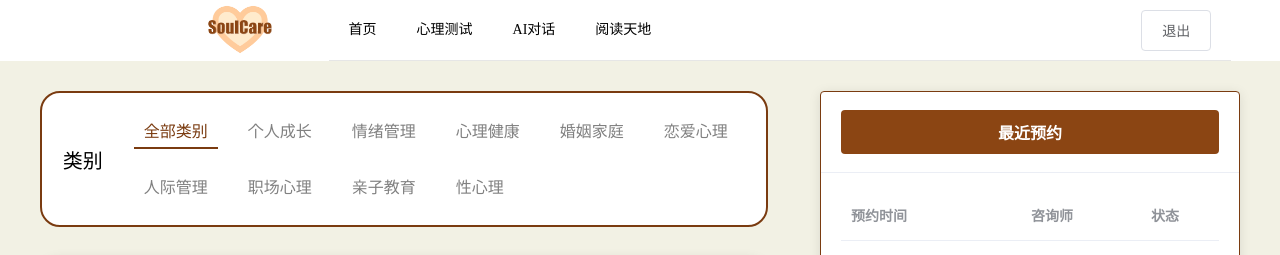
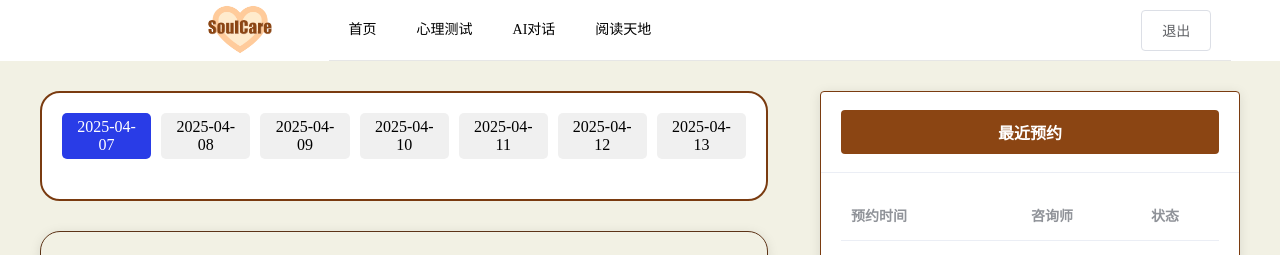
Before and after one commit to aayc123/XinYanHui-frontend, a Vue app: page / in a window 1280 px wide. Shown: the top 255 px of the page. Built offline with nearby package versions, Linux system fonts and the light colour scheme; no server answers.

Commit message:
commit 2

```diff
--- a/src/components/Sidebar.vue
+++ b/src/components/Sidebar.vue
@@ -22,7 +22,7 @@
     },
     methods: {
       handleSelect(index) {
-        this.$router.push({ path: `/consultantHome/${index}` });
+        this.$router.push({ path: `/userHome/${index}` });
       }
     }
   };
--- a/src/router/index.js
+++ b/src/router/index.js
@@ -25,9 +25,9 @@ const routes=[
         ]
     },
     {
-        path: "/consultantHome",
+        path: "/userHome",
         name: "Personal",
-        component: () => import("../views/consultantHome.vue"), // 加载主组件
+        component: () => import("../views/userHome.vue"), // 加载主组件
         children: [
           {
             path: 'schedule', // 我的咨询
--- a/src/views/Login.vue
+++ b/src/views/Login.vue
@@ -306,7 +306,7 @@ export default {
                             localStorage.setItem('userId', userId);
                             localStorage.setItem('username', username);
                             console.log('Username:',user.username);
-                            alert(user.username);
+                            //alert(user.username);
                             // 跳转到首页
                             this.$router.push('/');
                         }
--- a/src/views/main/Home.vue
+++ b/src/views/main/Home.vue
@@ -4,24 +4,19 @@
       <div class="conseler">
         <!-- 类别选择区域 -->
         <div class="category-selector">
-          <span class="label">类别</span>
-          <ul class="selected-list">
-            <li
-            v-for="(item, index) in categories"
-            :key="index"
-            @click="handleCommand(item.command)"
-            :class="{ 'active': item.active }"
-            >
-              <a :href="item.href">{{ item.label }}</a>
-            </li>
-          </ul>
+          <div class="date-selector">
+            <span v-for="date in dateOptions" :key="date" @click="onDateClick(date)"
+                  :class="['date-item', { 'selected': selectedDate === date }]"
+                  style="cursor:pointer;">
+                {{ date }}
+            </span>
+        </div>
         </div>
         <el-card class="Consultant">
         <div>
           <h2 style="text-align: left; margin-top: 0px;">在线咨询师列表</h2>
           <p style="text-align: left; color: grey;">点击咨询师头像查看详情</p>
         </div>
-
           <el-row :gutter="20">
             <el-col :span="12" v-for="consultant in consultants" :key="consultant.consultantId"
             @click.native="goToConsultant(consultant.consultantId, consultant.name)">
@@ -117,35 +112,40 @@ export default {
   data() {
     return {
       userId: localStorage.getItem('userId'),
+      selectedDate: '', // 当前选中的日期
+      dateOptions: [], // 七天的日期列表
       consultants: [],
       tableData: [],
       filters: {
         startDate: null,
         endDate: null,
         status: null
-      },
-      categories: [
-        { label: '全部类别', command: 'a', active: true },
-        { label: '个人成长', command: 'b', active: false},
-        { label: '情绪管理', command: 'c', active: false},
-        { label: '心理健康', command: 'd', active: false },
-        { label: '婚姻家庭', command: 'e',active: false },
-        { label: '恋爱心理', command: 'f',active: false  },
-        { label: '人际管理', command: 'g',active: false },
-        { label: '职场心理', command: 'h',active: false },
-        { label: '亲子教育', command: 'i', active: false},
-        { label: '性心理', command: 'j', active: false }
-      ]
+      }
     };
   },
   mounted() {
-    this.fetchConsultants();
+    this.generateDateOptions();
+    this.selectedDate = this.dateOptions[0];
+    this.fetchConsultants(this.dateOptions[0]);
     this.fetchAppointments();
   },
   methods: {
-    async fetchConsultants() {
+    async generateDateOptions() {
+
+      const today = new Date(); // 固定为题目中的日期
+      for (let i = 0; i < 7; i++) {
+          const date = new Date(today);
+          date.setDate(today.getDate() + i);
+
+          this.dateOptions.push(this.formatDate(date));
+      }
+      //alert('Generated dateOptions:', this.dateOptions);
+    },
+    async fetchConsultants(availableDate) {
       try {
-        this.$axios.get('/user/consultantlist').then(res => {
+        this.$axios.get('/user/consultantlist',{
+        params:{availableDate:availableDate},
+        }).then(res => {
           if (res.data.code === "1") { // 根据你的后端接口实际结构调整
             this.consultants = res.data.data
           } else {
@@ -159,16 +159,16 @@ export default {
     },
     async fetchAppointments() {
       try {
+        //alert(this.userId);
         this.$axios.get('/user/appointments', {
           params:{userId:parseInt(this.userId, 10)},
           }).then(response=>{
           if (response.data.code !== "1") {
-            alert('获取预约数据失败：' + response.data.message);
+            //alert('获取预约数据失败：' + response.data.message);
             return;
           }
           // 获取原始数据
         let rawData = response.data.data;
-
         // 过滤掉 appointmentDate 早于今天的记录
         const today = new Date().toISOString().split('T')[0]; // 获取今天的日期（格式：YYYY-MM-DD）
         this.tableData = rawData.filter(item => {
@@ -176,17 +176,27 @@ export default {
         });
         });
       } catch (error) {
-        this.$message.error('获取预约数据失败，请检查网络')
+        this.$message.error('获取预约数据失败')
       }
     },
-
+    formatDate(date) {
+      const year = date.getFullYear();
+      const month = String(date.getMonth() + 1).padStart(2, '0');
+      const day = String(date.getDate()).padStart(2, '0');
+      return `${year}-${month}-${day}`;
+    },
     // 时间格式化
     formatDateTime(date, time) {
       if (!date || !time) return '未知时间';
       return this.$moment(`${date} ${time}`).format('YYYY-MM-DD HH:mm');
     },
 
-
+    onDateClick(selectedDate) {
+      if (this.selectedDate !== selectedDate) {
+          this.selectedDate = selectedDate;
+          this.fetchConsultants(selectedDate);
+      }
+    },
     // 状态标签样式
     statusTagType(status) {
       const map = {
@@ -278,6 +288,20 @@ export default {
   background-color: transparent;
   border-color: #5c3317;
 }
+.date-selector {
+    display: flex;
+    gap: 10px;
+    margin-bottom: 20px;
+}
+.date-item {
+    padding: 5px 10px;
+    border-radius: 5px;
+    background-color: #f0f0f0;
+}
+.date-item.selected {
+    background-color: #293ce7;
+    color: white;
+}
 .category-selector {
   display: flex;
   align-items: center;
```
Also changed, not shown: src/views/userHome.vue (renamed from src/views/consultantHome.vue).
